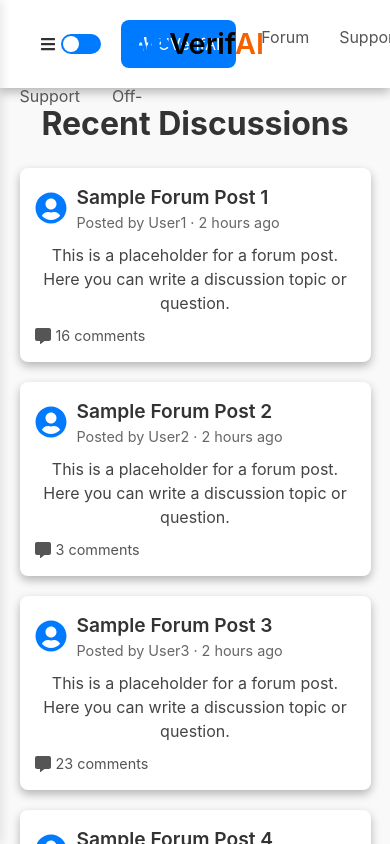
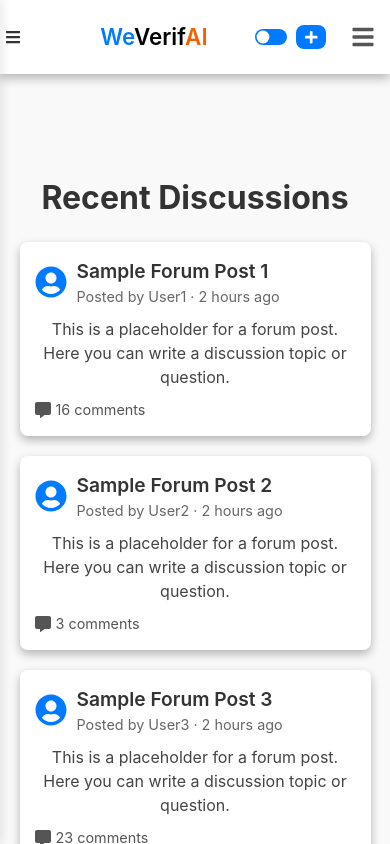
Before and after one commit to kserrec/weverifai, a Next.js app: page / in a window 390 px wide. Shown: the top 844 px of the page. Built offline with nearby package versions, Linux system fonts and the light colour scheme.

Commit message:
More ux (#23)
* working on mobile reactive stuff

* applied the same reactive functions from main page to post and login pages

* fixed loginbutton styling

* added zindex to sidebar on all pages so it overlays ontop of anything behind it when opened

```diff
--- a/src/app/home.module.css
+++ b/src/app/home.module.css
@@ -154,6 +154,7 @@ input:checked + .slider:before {
   box-shadow: 2px 0 10px rgba(0, 0, 0, 0.1);
   padding-top: 60px;
   transition: left 0.3s ease-in-out;
+  z-index: 1000;
 }
 
 .dark .sidebar {
@@ -311,3 +312,166 @@ input:checked + .slider:before {
 .container.dark .createPostBtn:hover {
   background: #3ea6ff;
 }
+
+.essentialControls {
+  display: flex;
+  align-items: center;
+  gap: 20px;
+}
+
+.navLinks {
+  display: flex;
+  align-items: center;
+  gap: 20px;
+}
+
+.mobileMenuBtn {
+  display: none;
+  background: none;
+  border: none;
+  font-size: 1.5rem;
+  cursor: pointer;
+  color: #555;
+  padding: 5px;
+}
+
+.dark .mobileMenuBtn {
+  color: #bbb;
+}
+
+.dropdownMenu {
+  display: none;
+  position: absolute;
+  top: 100%;
+  right: 20px;
+  background: white;
+  border-radius: 8px;
+  box-shadow: 0 4px 10px rgba(0, 0, 0, 0.1);
+  padding: 10px;
+  min-width: 200px;
+  z-index: 101;
+}
+
+.dark .dropdownMenu {
+  background: #222;
+  box-shadow: 0 4px 10px rgba(255, 255, 255, 0.05);
+}
+
+.dropdownItem {
+  display: block;
+  width: 100%;
+  padding: 10px 16px;
+  color: #555;
+  text-decoration: none;
+  font-size: 1rem;
+  transition: 0.3s;
+  border: none;
+  background: none;
+  text-align: left;
+  cursor: pointer;
+}
+
+.dark .dropdownItem {
+  color: #bbb;
+}
+
+.dropdownItem:hover {
+  background: rgba(0, 123, 255, 0.1);
+  color: #007bff;
+}
+
+.dark .dropdownItem:hover {
+  background: rgba(62, 166, 255, 0.1);
+  color: #3ea6ff;
+}
+
+
+
+@media (max-width: 1150px) {
+  .navLinks {
+    display: none;
+  }
+
+  .mobileMenuBtn {
+    display: block;
+  }
+
+  .dropdownMenu {
+    display: block;
+  }
+
+  .header {
+    padding: 15px 20px;
+  }
+}
+
+@media (max-width: 480px) {
+  .logo {
+    font-size: 1.5rem;
+  }
+
+  .createPostBtn {
+    padding: 8px 12px;
+    font-size: 0.9rem;
+  }
+}
+
+
+@media (max-width: 680px) {
+  .header {
+    position: relative;
+    padding: 15px 10px;
+  }
+
+  .essentialControls {
+    display: flex;
+    gap: 25px;
+    align-items: center;
+  }
+
+  .createPostBtn {
+    padding: 6px 10px;
+  }
+
+  .createPostText {
+    display: none;
+  }
+
+  .logo {
+    font-size: 1.6rem;
+    z-index: 1;
+  }
+
+  .switch {
+    transform: scale(0.9);
+  }
+}
+
+@media (max-width: 480px) {
+  .header {
+    padding: 15px 5px;
+  }
+
+  .logo {
+    font-size: 1.4rem;
+  }
+
+  .createPostBtn {
+    padding: 5px 8px;
+  }
+
+  .switch {
+    transform: scale(0.8);
+  }
+
+  .essentialControls {
+    gap: 5px;
+  }
+}
+
+@media (max-width: 390px ) {
+  .logo {
+    position: relative;
+    left: 35%;
+  }
+}
--- a/src/app/login/landing.module.css
+++ b/src/app/login/landing.module.css
@@ -235,3 +235,128 @@ input:checked + .slider::before {
   background: #222;
   color: #bbb;
 }
+
+/* Add these new styles after existing ones */
+
+.mobileMenuBtn {
+  display: none;
+  background: none;
+  border: none;
+  font-size: 1.5rem;
+  cursor: pointer;
+  color: #555;
+}
+
+.dark .mobileMenuBtn {
+  color: #bbb;
+}
+
+.dropdownMenu {
+  display: none;
+  position: absolute;
+  top: 100%;
+  right: 20px;
+  background: white;
+  border-radius: 8px;
+  box-shadow: 0 4px 10px rgba(0, 0, 0, 0.1);
+  padding: 10px;
+  min-width: 200px;
+  z-index: 101;
+}
+
+.dark .dropdownMenu {
+  background: #222;
+  box-shadow: 0 4px 10px rgba(255, 255, 255, 0.05);
+}
+
+.dropdownItem {
+  display: block;
+  width: 100%;
+  padding: 10px 16px;
+  color: #555;
+  text-decoration: none;
+  font-size: 1rem;
+  transition: 0.3s;
+  border: none;
+  background: none;
+  text-align: left;
+  cursor: pointer;
+}
+
+.dark .dropdownItem {
+  color: #bbb;
+}
+
+.dropdownItem:hover {
+  background: rgba(0, 123, 255, 0.1);
+  color: #007bff;
+}
+
+.dark .dropdownItem:hover {
+  background: rgba(62, 166, 255, 0.1);
+  color: #3ea6ff;
+}
+
+@media (max-width: 1150px) {
+  .navbar > .navItem {
+    display: none;
+  }
+
+  .mobileMenuBtn {
+    display: block;
+  }
+
+  .dropdownMenu {
+    display: block;
+  }
+}
+
+@media (max-width: 680px) {
+  .header {
+    padding: 15px 10px;
+  }
+
+  .logo {
+    font-size: 1.6rem;
+  }
+
+  .loginBox {
+    width: 90%;
+    max-width: 350px;
+    margin: 20px auto;
+  }
+
+  .hero {
+    padding: 0 20px;
+  }
+
+  .heroTitle {
+    font-size: 2rem;
+  }
+
+  .heroSubtitle {
+    font-size: 1.1rem;
+  }
+}
+
+@media (max-width: 480px) {
+  .header {
+    padding: 15px 5px;
+  }
+
+  .logo {
+    font-size: 1.4rem;
+  }
+
+  .heroTitle {
+    font-size: 1.8rem;
+  }
+
+  .heroSubtitle {
+    font-size: 1rem;
+  }
+
+  .loginBox {
+    padding: 20px 15px;
+  }
+}
--- a/src/app/page.tsx
+++ b/src/app/page.tsx
@@ -18,6 +18,7 @@ interface Post {
 export default function Home(): JSX.Element {
   const [darkMode, setDarkMode] = useState<boolean>(false);
   const [menuOpen, setMenuOpen] = useState<boolean>(false);
+  const [dropdownOpen, setDropdownOpen] = useState<boolean>(false);
   const router = useRouter();
 
   useEffect(() => {
@@ -61,6 +62,7 @@ export default function Home(): JSX.Element {
         </button>
 
         <div className={`${styles.sidebar} ${menuOpen ? styles.open : ""}`}>
+          <div className={styles.sidebarOverlay} onClick={() => setMenuOpen(false)}></div>
           <nav className={styles.navbar}>
             <button
               className={styles.closeButton}
@@ -69,10 +71,10 @@ export default function Home(): JSX.Element {
             >
               <FaTimes />
             </button>
-            <Link href="#" className={styles.navItem}>General Discussion</Link>
-            <Link href="#" className={styles.navItem}>Announcements</Link>
-            <Link href="#" className={styles.navItem}>Support</Link>
-            <Link href="#" className={styles.navItem}>Off-Topic</Link>
+            <Link href="#" className={styles.navItem}>General Discussion</Link><br></br>
+            <Link href="#" className={styles.navItem}>Announcements</Link><br></br>
+            <Link href="#" className={styles.navItem}>Support</Link><br></br>
+            <Link href="#" className={styles.navItem}>Off-Topic</Link><br></br>
           </nav>
         </div>
 
@@ -81,6 +83,7 @@ export default function Home(): JSX.Element {
         </div>
 
         <div className={styles.navright}>
+          <div className={styles.essentialControls}>
             <div className={styles.toggleWrapper}>
               <label className={styles.switch}>
                 <input
@@ -93,12 +96,32 @@ export default function Home(): JSX.Element {
               </label>
             </div>
             <button className={styles.createPostBtn} onClick={handleCreatePostClick}>
-            <FaPlus /> UVerifAI
+              <FaPlus /> <span className={styles.createPostText}>UVerifAI</span>
             </button>
-          <Link href="#" className={styles.navright}>Forum</Link>
-          <Link href="#" className={styles.navright}>Support</Link>
+          </div>
+
+          <div className={styles.navLinks}>
+            <Link href="#" className={styles.navItem}>Forum</Link>
+            <Link href="#" className={styles.navItem}>Support</Link>
             <button className={styles.signupBtn} onClick={handleSignUpClick}>Sign Up</button>
           </div>
+
+          <button
+            className={styles.mobileMenuBtn}
+            onClick={() => setDropdownOpen(!dropdownOpen)}
+            aria-label="Toggle mobile menu"
+          >
+            <FaBars />
+          </button>
+        </div>
+
+        {dropdownOpen && (
+          <div className={styles.dropdownMenu}>
+            <Link href="#" className={styles.dropdownItem}>Forum</Link>
+            <Link href="#" className={styles.dropdownItem}>Support</Link>
+            <button className={styles.dropdownItem} onClick={handleSignUpClick}>Sign Up</button>
+          </div>
+        )}
       </header>
 
       <section className={styles.forum}>
@@ -126,4 +149,4 @@ export default function Home(): JSX.Element {
       <footer className={styles.footer}>© 2025 ForumName. All rights reserved.</footer>
     </div>
   );
-};
+}
--- a/src/app/post/login.module.css
+++ b/src/app/post/login.module.css
@@ -154,6 +154,7 @@ input:checked + .slider:before {
     box-shadow: 2px 0 10px rgba(0, 0, 0, 0.1);
     padding-top: 60px;
     transition: left 0.3s ease-in-out;
+    z-index: 1000;
 }
 
 .dark .sidebar {
@@ -213,7 +214,7 @@ input:checked + .slider:before {
     width: 90%;
     max-width: 800px;
     transition: background 0.3s ease, box-shadow 0.3s ease;
-    margin-top: 20px;
+    margin-top: 100px; /* Increase from 20px to 100px */
     padding: 20px;
 }
 
@@ -278,6 +279,8 @@ input:checked + .slider:before {
 }
 
 .footer {
+    margin-top: auto;
+    width: 100%;
     padding: 20px;
     background: white;
     color: #666;
@@ -288,3 +291,146 @@ input:checked + .slider:before {
     background: #222;
     color: #bbb;
 }
+
+.essentialControls {
+    display: flex;
+    align-items: center;
+    gap: 20px;
+}
+
+.navLinks {
+    display: flex;
+    align-items: center;
+    gap: 20px;
+}
+
+.mobileMenuBtn {
+    display: none;
+    background: none;
+    border: none;
+    font-size: 1.5rem;
+    cursor: pointer;
+    color: #555;
+    padding: 5px;
+}
+
+.dark .mobileMenuBtn {
+    color: #bbb;
+}
+
+.dropdownMenu {
+    display: none;
+    position: absolute;
+    top: 100%;
+    right: 20px;
+    background: white;
+    border-radius: 8px;
+    box-shadow: 0 4px 10px rgba(0, 0, 0, 0.1);
+    padding: 10px;
+    min-width: 200px;
+    z-index: 101;
+}
+
+.dark .dropdownMenu {
+    background: #222;
+    box-shadow: 0 4px 10px rgba(255, 255, 255, 0.05);
+}
+
+.dropdownItem {
+    display: block;
+    width: 100%;
+    padding: 10px 16px;
+    color: #555;
+    text-decoration: none;
+    font-size: 1rem;
+    transition: 0.3s;
+    border: none;
+    background: none;
+    text-align: left;
+    cursor: pointer;
+}
+
+.dark .dropdownItem {
+    color: #bbb;
+}
+
+.dropdownItem:hover {
+    background: rgba(0, 123, 255, 0.1);
+    color: #007bff;
+}
+
+.dark .dropdownItem:hover {
+    background: rgba(62, 166, 255, 0.1);
+    color: #3ea6ff;
+}
+
+@media (max-width: 1150px) {
+    .navLinks {
+        display: none;
+    }
+
+    .mobileMenuBtn {
+        display: block;
+    }
+
+    .dropdownMenu {
+        display: block;
+    }
+}
+
+@media (max-width: 680px) {
+    .header {
+        padding: 15px 10px;
+    }
+
+    .createPostBox {
+        width: 95%;
+        padding: 15px;
+        margin-top: 80px; /* Adjust for smaller screens */
+    }
+
+    .essentialControls {
+        display: flex;
+        gap: 10px;
+        align-items: center;
+    }
+
+    .logo {
+        font-size: 1.6rem;
+        z-index: 1;
+    }
+
+    .switch {
+        transform: scale(0.9);
+    }
+}
+
+@media (max-width: 480px) {
+    .header {
+        padding: 15px 5px;
+    }
+
+    .logo {
+        font-size: 1.4rem;
+    }
+
+    .switch {
+        transform: scale(0.8);
+    }
+
+    .essentialControls {
+        gap: 5px;
+    }
+
+    .createPostBox {
+        padding: 10px;
+        margin-top: 70px; /* Further adjust for mobile */
+    }
+}
+
+@media (max-width: 390px) {
+    .logo {
+        position: relative;
+        left: 35%;
+    }
+}
```
Also changed, not shown: src/app/login/page.tsx (+18 -11 lines), src/app/post/page.tsx (+43 -28 lines). Lines whose indentation alone changed are shown as unchanged.
